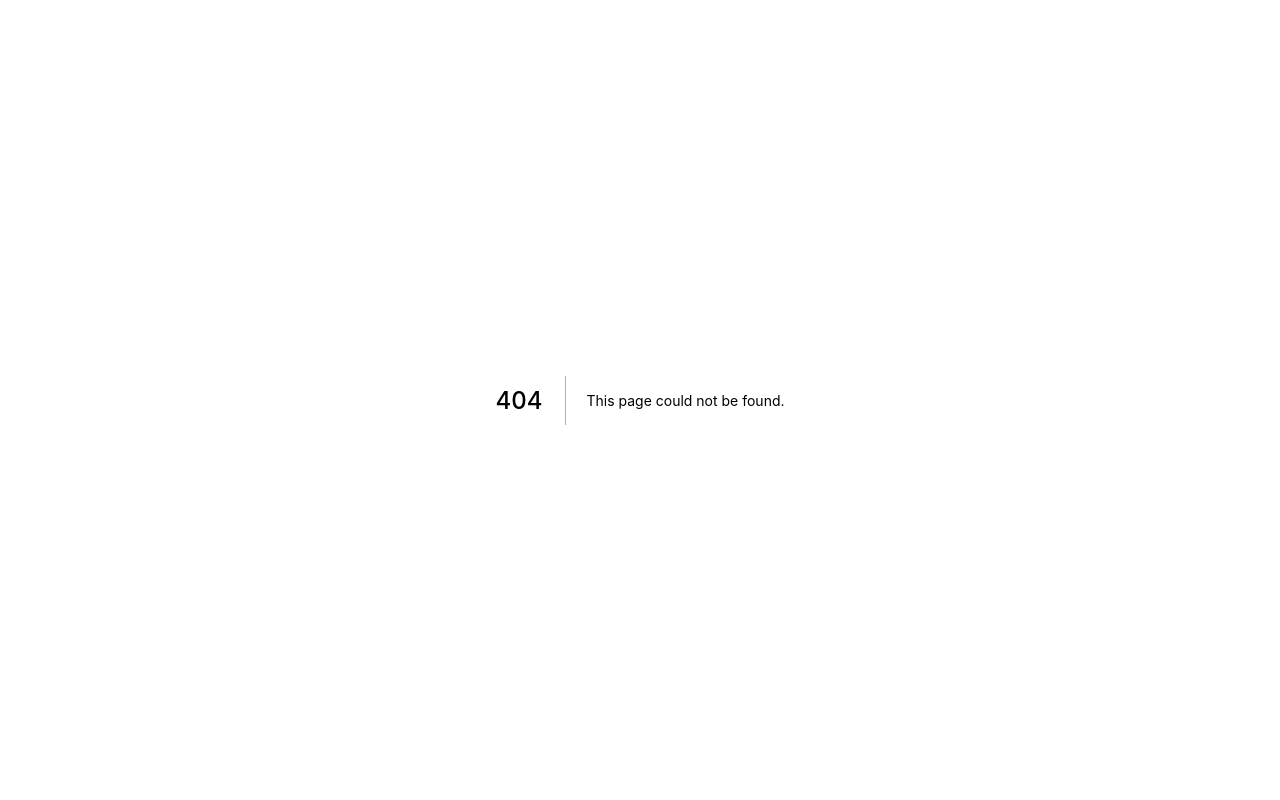
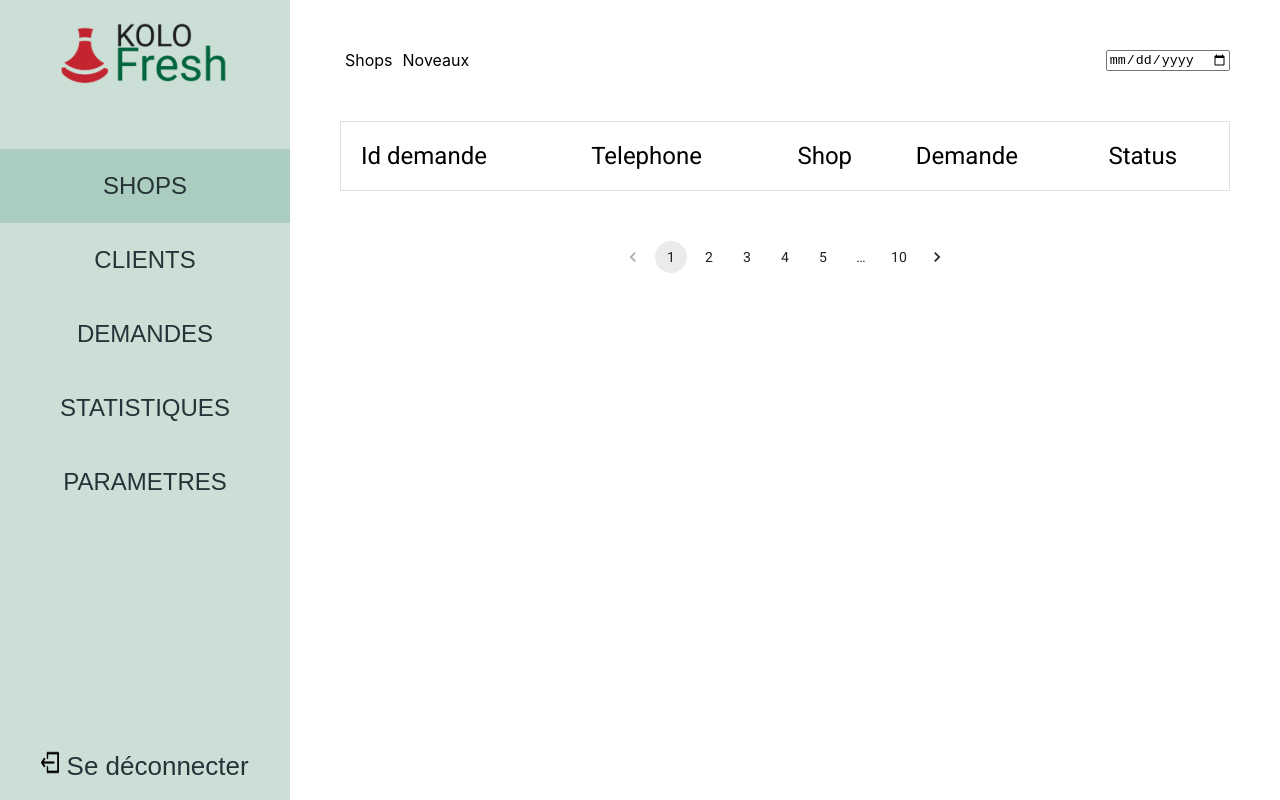
Before and after one commit to othmaneg99/KoloFreshWeb, a Next.js app: page /admin/demandes in a window 1280 px wide. Before the commit this address had no page. Built offline with nearby package versions, Linux system fonts and the light colour scheme; a web font is replaced by a local one.

Commit message:
demandes page 1

```diff
--- /dev/null
+++ b/pages/admin/demandes.jsx
@@ -0,0 +1,35 @@
+import AdminSideBar from '@components/adminSideBar/adminSideBar.component';
+import styles from '/styles/admin.module.scss';
+import Pagination from '@mui/material/Pagination';
+
+export default function AdminDemandes() {
+  return (
+    <div className={styles.container}>
+      <AdminSideBar />
+      <div className={styles.child2}>
+        <div className={styles.demandeHeader}>
+          <div>
+            <a href=''>Shops</a>
+            <a href=''>Noveaux</a>
+          </div>
+
+          <input type='date' name='' id='' placeholder='filter date' />
+        </div>
+        <div className={styles.tableContainer}>
+          <table className={styles.table}>
+            <th>Id demande</th>
+            <th>Telephone</th>
+            <th>Shop</th>
+            <th>Demande</th>
+            <th>Status</th>
+
+            <tr></tr>
+          </table>
+        </div>
+        <div className={styles.pagination}>
+          <Pagination count={10} />
+        </div>
+      </div>
+    </div>
+  );
+}
--- a/styles/admin.module.scss
+++ b/styles/admin.module.scss
@@ -106,3 +106,13 @@
   flex-direction: row;
   justify-content: center;
 }
+.demandeHeader {
+  display: flex;
+  flex-direction: row;
+  flex-grow: 1;
+  margin: 50px;
+  a {
+    padding: 5px;
+  }
+  justify-content: space-between;
+}
```
